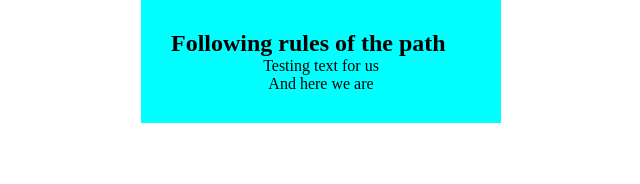
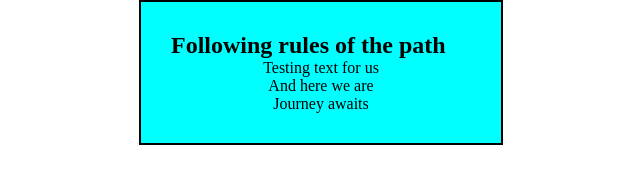
Before and after one commit to Lightofhonor/GitTest, a plain HTML site: page Index.html in a window 1280 px wide. Shown: the whole page, without its empty margins (319-959 px from the left). Drawn offline with Linux system fonts and the light colour scheme.

Commit message:
list adding

```diff
--- a/Index.html
+++ b/Index.html
@@ -17,7 +17,8 @@
     <section>
         <div><h1> Following rules of the path</h1>
             <p>Testing text for us</p>
-        <p>And here we are</p></div>
+        <p>And here we are</p>
+            <p> Journey awaits</p></div>
     </section>
     <footer>
     </footer>
--- a/css/style.css
+++ b/css/style.css
@@ -3,4 +3,5 @@ p {text-align:center;}
 div{margin:auto;
 background: aqua;
 padding: 30px;
-max-width: 300px;}
+max-width: 300px;
+border: 2px solid black}
```
